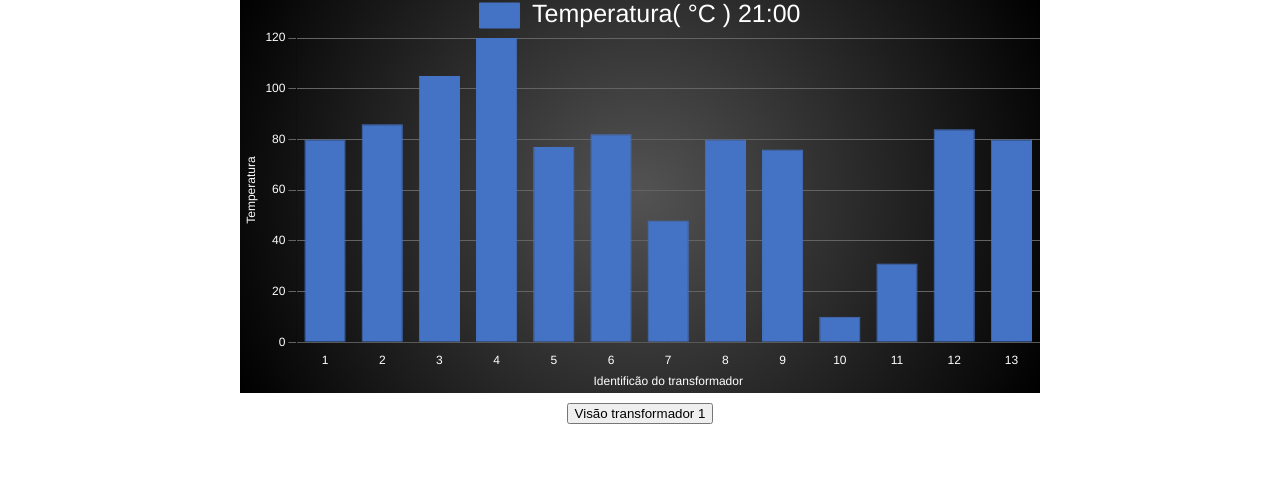
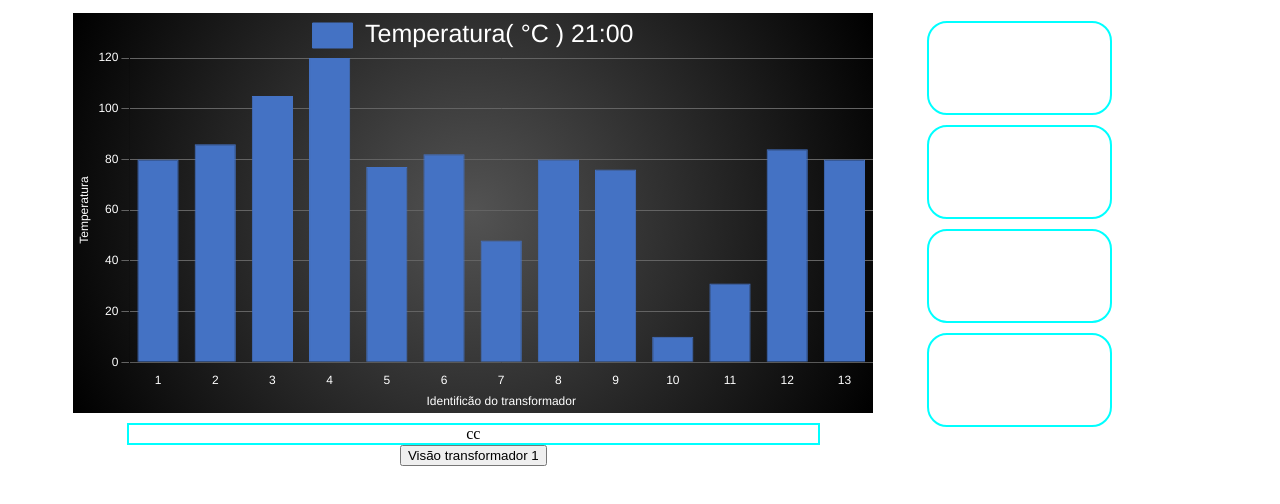
Before and after one commit to npz12/Zenit-Sp2, a plain HTML site: page site-institucional/main/HTML/dashboard.html in a window 1280 px wide. Shown: the part 190-694 px from the top of the page. Drawn offline with nearby package versions, Linux system fonts and the light colour scheme.

Commit message:
dashboard

```diff
--- a/site-institucional/main/CSS/styleChart.css
+++ b/site-institucional/main/CSS/styleChart.css
@@ -1,3 +1,34 @@
+#telaModal {
+    display: flex;
+    flex-direction: row;
+    justify-content: space-around;
+    width: 85%;
+    align-items: center;
+    margin: 20px;
+}
+#divKPI {
+    display: flex;
+    width: 20%;
+    flex-direction: column;
+    margin-top: 50px;
+    gap: 10px
+    ;
+}
+#miniKPI {
+    display: flex;
+    width: 100%;
+    height: 90px;
+    border: solid aqua 2px;
+    border-radius: 20px;
+}
+#metricas {
+    align-items: center;
+    justify-content: center;
+    display: flex;
+    border: solid aqua 2px;
+    width: 76%;
+
+}
 .grafico{
     background: rgb(83,83,83);
     background: radial-gradient(circle, rgba(83,83,83,1) 0%, rgba(0,0,0,1) 100%);
@@ -6,9 +37,7 @@
 .divContainerGrafico {
     display: flex;
     align-items: center;
-    width: 80%;
-    margin: auto;
-    justify-content: center;
+    width: 100%;
     flex-direction: column;
 
 }
--- a/site-institucional/main/HTML/dashboard.html
+++ b/site-institucional/main/HTML/dashboard.html
@@ -17,9 +17,15 @@
             <a href="../mainZenit.html" id="link"> <img src="../imagens/logo-1.png" alt="Logo Zenit" id="imgHeaderLogo">
             </a>
         </div>
-        <a href="../HTML/Calculador.html"><h4 id="liCalGanhos">Calcular Ganhos</h4></a>
-        <a href="../HTML/nossoProduto.html"><h4 id="liNossoProduto">Nosso Produto</h4></a>
-        <a href="../HTML/QuemSomos.html"><h4 id="liQuemSomos">Quem Somos</h4></a>
+        <a href="../HTML/Calculador.html">
+            <h4 id="liCalGanhos">Calcular Ganhos</h4>
+        </a>
+        <a href="../HTML/nossoProduto.html">
+            <h4 id="liNossoProduto">Nosso Produto</h4>
+        </a>
+        <a href="../HTML/QuemSomos.html">
+            <h4 id="liQuemSomos">Quem Somos</h4>
+        </a>
         <div class="divPerfil">
             <img id="imgHeader" src="../imagens/icon-user-transparente.png" alt="">
             <h4>Perfil</h4>
@@ -35,14 +41,17 @@
 
     </div>
 
+
+    <div id="telaModal">
         <div class="divContainerGrafico">
             <div id="transformadoresTotais" style="display: block;">
                 <h1>Visão geral dos transformadores</h1>
 
                 <div class="grafico">
-                <canvas id="graficoVisaoAmpla" width="800px" ></canvas>
+                    <canvas id="graficoVisaoAmpla" width="800px"></canvas>
                 </div>
             </div>
+            <div id="metricas">cc</div>
 
             <div id="transformadorUm" style="display: none;">
                 <h1>Transformador 1</h1>
@@ -52,12 +61,21 @@
                 </div>
             </div>
 
+
             <button onclick="mostrarTransformadorUm()" id="buttonVisaoIndividual">Visão transformador 1</button>
-        <button onclick="mostrarVisaoGeral()" style="display: none;" id="buttonVisaoGeral">Visão geral dos transformadores</button>
+            <button onclick="mostrarVisaoGeral()" style="display: none;" id="buttonVisaoGeral">Visão geral dos
+                transformadores</button>
                 <!-- <span class="buttonGrafico">
                     <button onclick="expVisaoAmpla()">Visão ampla</button>
                     <button onclick="expTransformador()">Transformador 1</button>
                 </span> -->
+            </div>
+        <div id="divKPI">
+            <div id="miniKPI"></div>
+            <div id="miniKPI"></div>
+            <div id="miniKPI"></div>
+            <div id="miniKPI"></div>
+        </div>
     </div>
 
     <div class="divFooter">
@@ -81,7 +99,7 @@
 </html>
 <script>
 
-    function mostrarTransformadorUm(){
+    function mostrarTransformadorUm() {
         transformadorUm.style = 'width: 800px;';
         transformadoresTotais.style = 'width: 0;';
         transformadorUm.style.display = 'block';
@@ -90,7 +108,7 @@
         buttonVisaoGeral.style.display = 'block';
     }
 
-    function mostrarVisaoGeral(){
+    function mostrarVisaoGeral() {
         transformadorUm.style = 'width: 0;';
         transformadoresTotais.style = 'width: 800px;';
         transformadorUm.style.display = 'none';
```
Lines whose indentation alone changed are shown as unchanged.
